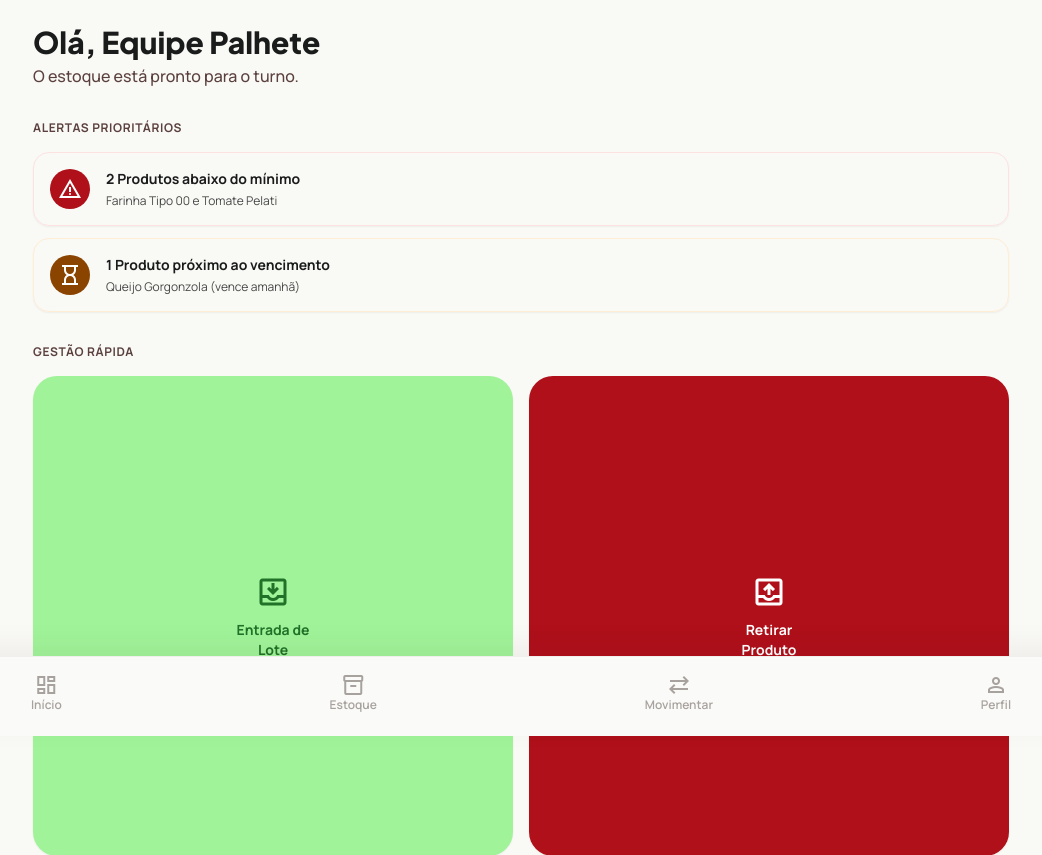
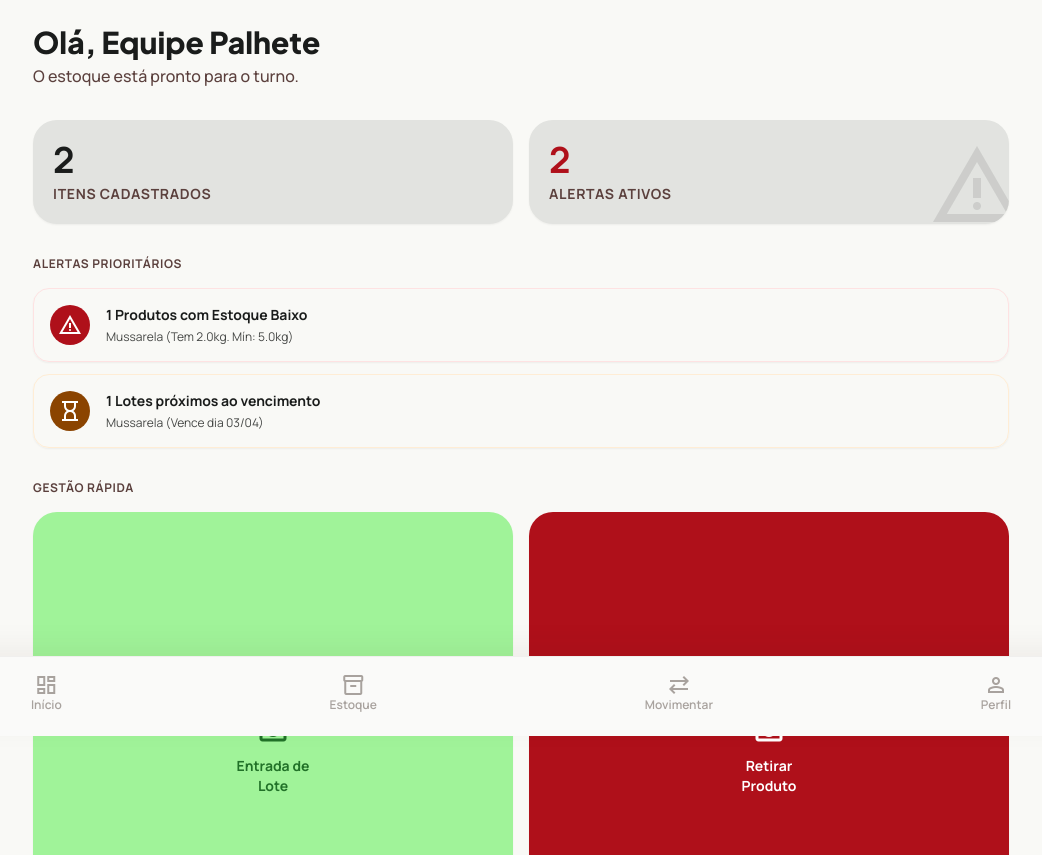
Before and after one commit to caterine-dev/controle-estoque-palhete, a Flask app: page / in a window 1280 px wide. Shown: the part 64-919 px from the top of the page, without its empty margins (119-1161 px from the left). Run offline with Flask 3, Linux system fonts and the light colour scheme; some libraries are stand-ins or nearby versions.

Commit message:
feat: cria dashboard dinamico com alertas inteligentes de estoque e validade

```diff
--- a/app.py
+++ b/app.py
@@ -1,6 +1,6 @@
 from flask import Flask, render_template, request, redirect, url_for
 from flask_sqlalchemy import SQLAlchemy
-from datetime import datetime
+from datetime import datetime, timedelta
 import os
 
 app = Flask(__name__)
@@ -57,7 +57,40 @@ class Movimentacao(db.Model):
 
 @app.route('/')
 def index():
-    return render_template('index.html')
+    produtos = Produto.query.all()
+    total_itens = len(produtos)
+
+    # Lógica Inteligente 1: Alertas de Estoque Mínimo
+    produtos_baixo_estoque = []
+    for produto in produtos:
+        # Soma a quantidade de todos os lotes deste produto
+        total_estoque = sum(lote.quantidade_atual for lote in produto.lotes if lote.quantidade_atual > 0)
+
+        # Só alerta se o estoque estiver abaixo do mínimo (e ignora se o mínimo for zero)
+        if total_estoque < produto.estoque_minimo and produto.estoque_minimo > 0:
+            produtos_baixo_estoque.append({
+                'nome': produto.nome,
+                'estoque_atual': total_estoque,
+                'minimo': produto.estoque_minimo,
+                'unidade': produto.unidade_medida
+            })
+
+    # Lógica Inteligente 2: Alertas de Vencimento (Próximos 7 dias ou já vencidos)
+    hoje = datetime.now().date()
+    limite_validade = hoje + timedelta(days=7)
+
+    lotes_vencendo = LoteEstoque.query.filter(
+        LoteEstoque.quantidade_atual > 0,
+        LoteEstoque.data_validade <= limite_validade
+    ).order_by(LoteEstoque.data_validade).all()
+
+    total_alertas = len(produtos_baixo_estoque) + len(lotes_vencendo)
+
+    return render_template('index.html',
+                           total_itens=total_itens,
+                           produtos_baixo_estoque=produtos_baixo_estoque,
+                           lotes_vencendo=lotes_vencendo,
+                           total_alertas=total_alertas)
 
 @app.route('/cadastro-produto', methods=['GET', 'POST'])
 def cadastro_produto():
@@ -106,14 +139,12 @@ def retirar_produto():
         produto_id = request.form['produto_id']
         quantidade_retirar = float(request.form['quantidade'])
 
-        # Inteligência PEPS: Busca os lotes que ainda tem produto, ordenando pela validade mais próxima
         lotes_disponiveis = LoteEstoque.query.filter_by(produto_id=produto_id)\
                                              .filter(LoteEstoque.quantidade_atual > 0)\
                                              .order_by(LoteEstoque.data_validade).all()
 
         quantidade_restante = quantidade_retirar
 
-        # Vai descontando dos lotes mais velhos primeiro
         for lote in lotes_disponiveis:
             if quantidade_restante <= 0:
                 break
--- a/templates/index.html
+++ b/templates/index.html
@@ -6,29 +6,67 @@
     <p class="text-on-surface-variant font-medium mt-1">O estoque está pronto para o turno.</p>
 </div>
 
+<div class="grid grid-cols-2 gap-4 mb-8">
+    <div class="bg-surface-container-highest p-5 rounded-3xl flex flex-col justify-center shadow-sm">
+        <span class="text-4xl font-extrabold text-on-surface">{{ total_itens }}</span>
+        <span class="text-sm font-bold text-on-surface-variant uppercase tracking-wider mt-1">Itens Cadastrados</span>
+    </div>
+    <div class="bg-surface-container-highest p-5 rounded-3xl flex flex-col justify-center shadow-sm relative overflow-hidden">
+        <div class="absolute -right-4 -bottom-4 opacity-10">
+            <span class="material-symbols-outlined text-8xl">warning</span>
+        </div>
+        <span class="text-4xl font-extrabold {% if total_alertas > 0 %}text-primary{% else %}text-secondary{% endif %}">{{ total_alertas }}</span>
+        <span class="text-sm font-bold text-on-surface-variant uppercase tracking-wider mt-1">Alertas Ativos</span>
+    </div>
+</div>
+
 <div class="mb-8">
     <h3 class="text-xs font-bold text-on-surface-variant uppercase tracking-wider mb-4">Alertas Prioritários</h3>
 
     <div class="flex flex-col gap-3">
-        <div class="bg-primary-fixed p-4 rounded-2xl flex items-center gap-4 shadow-sm border border-red-100">
+        {% if total_alertas == 0 %}
+            <div class="bg-secondary-container p-4 rounded-2xl flex items-center gap-4 shadow-sm">
+                <div class="bg-secondary text-on-secondary w-10 h-10 rounded-full flex items-center justify-center shrink-0">
+                    <span class="material-symbols-outlined">check_circle</span>
+                </div>
+                <div>
+                    <h4 class="font-bold text-on-secondary-container text-sm">Tudo sob controle!</h4>
+                    <p class="text-xs text-on-secondary-container opacity-80 mt-1">Nenhum alerta crítico no momento.</p>
+                </div>
+            </div>
+        {% endif %}
+
+        {% if produtos_baixo_estoque %}
+            <div class="bg-primary-fixed p-4 rounded-2xl flex items-start gap-4 shadow-sm border border-red-100">
                 <div class="bg-primary text-on-primary w-10 h-10 rounded-full flex items-center justify-center shrink-0">
                     <span class="material-symbols-outlined">warning</span>
                 </div>
                 <div>
-                <h4 class="font-bold text-on-primary-fixed-variant text-sm">2 Produtos abaixo do mínimo</h4>
-                <p class="text-xs text-on-primary-fixed-variant opacity-80 mt-1">Farinha Tipo 00 e Tomate Pelati</p>
+                    <h4 class="font-bold text-on-primary-fixed-variant text-sm">{{ produtos_baixo_estoque|length }} Produtos com Estoque Baixo</h4>
+                    <p class="text-xs text-on-primary-fixed-variant opacity-80 mt-1">
+                        {% for p in produtos_baixo_estoque %}
+                            {{ p.nome }} (Tem {{ p.estoque_atual }}{{ p.unidade }}. Mín: {{ p.minimo }}{{ p.unidade }}){% if not loop.last %}, {% endif %}
+                        {% endfor %}
+                    </p>
                 </div>
             </div>
+        {% endif %}
 
-        <div class="bg-tertiary-fixed p-4 rounded-2xl flex items-center gap-4 shadow-sm border border-orange-100">
+        {% if lotes_vencendo %}
+            <div class="bg-tertiary-fixed p-4 rounded-2xl flex items-start gap-4 shadow-sm border border-orange-100">
                 <div class="bg-tertiary text-on-primary w-10 h-10 rounded-full flex items-center justify-center shrink-0">
                     <span class="material-symbols-outlined">hourglass_empty</span>
                 </div>
                 <div>
-                <h4 class="font-bold text-on-tertiary-fixed-variant text-sm">1 Produto próximo ao vencimento</h4>
-                <p class="text-xs text-on-tertiary-fixed-variant opacity-80 mt-1">Queijo Gorgonzola (vence amanhã)</p>
+                    <h4 class="font-bold text-on-tertiary-fixed-variant text-sm">{{ lotes_vencendo|length }} Lotes próximos ao vencimento</h4>
+                    <p class="text-xs text-on-tertiary-fixed-variant opacity-80 mt-1">
+                        {% for lote in lotes_vencendo %}
+                            {{ lote.produto.nome }} (Vence dia {{ lote.data_validade.strftime('%d/%m') }}){% if not loop.last %}, {% endif %}
+                        {% endfor %}
+                    </p>
                 </div>
             </div>
+        {% endif %}
     </div>
 </div>
 
```
Also changed, not shown: estoque.db. Lines whose indentation alone changed are shown as unchanged.
